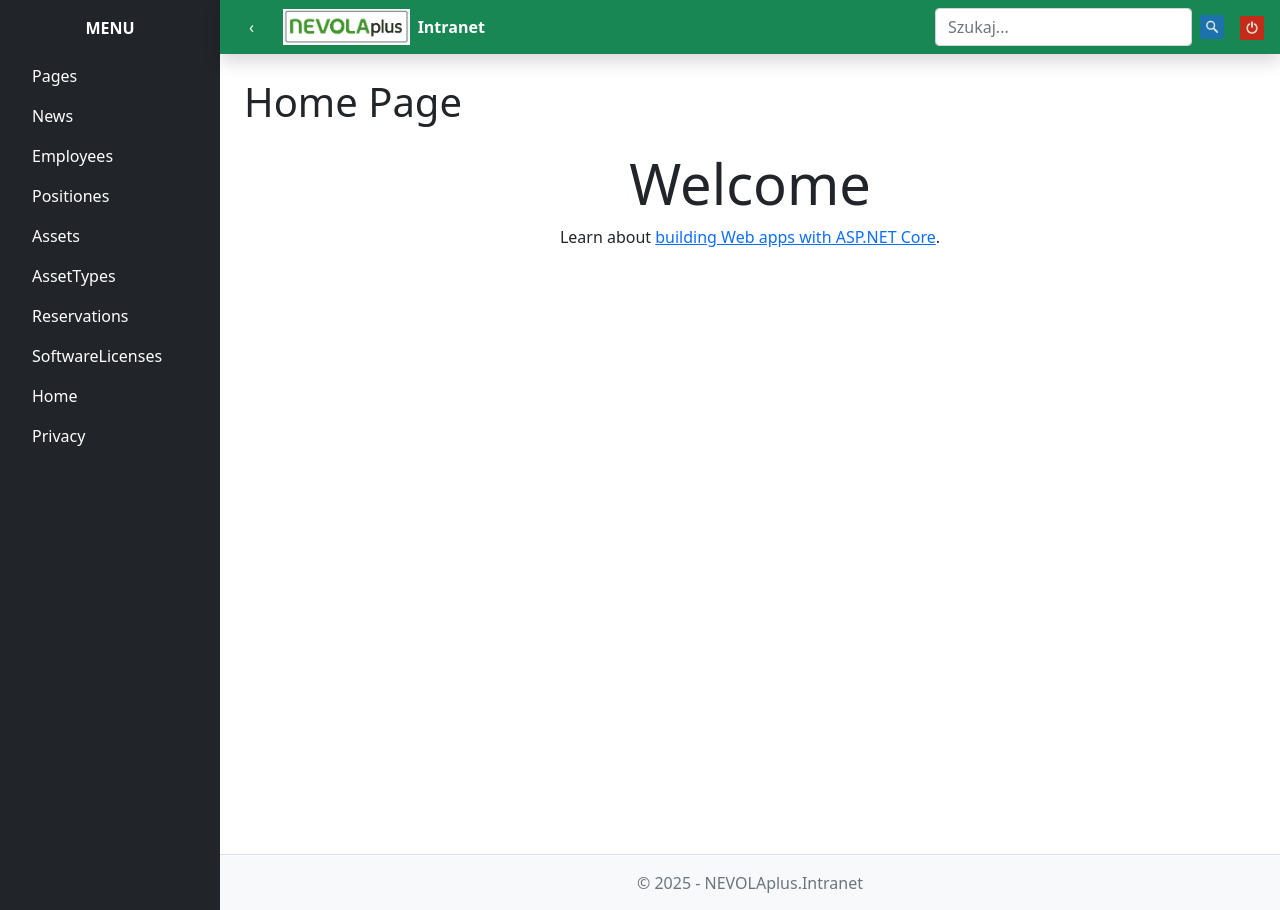
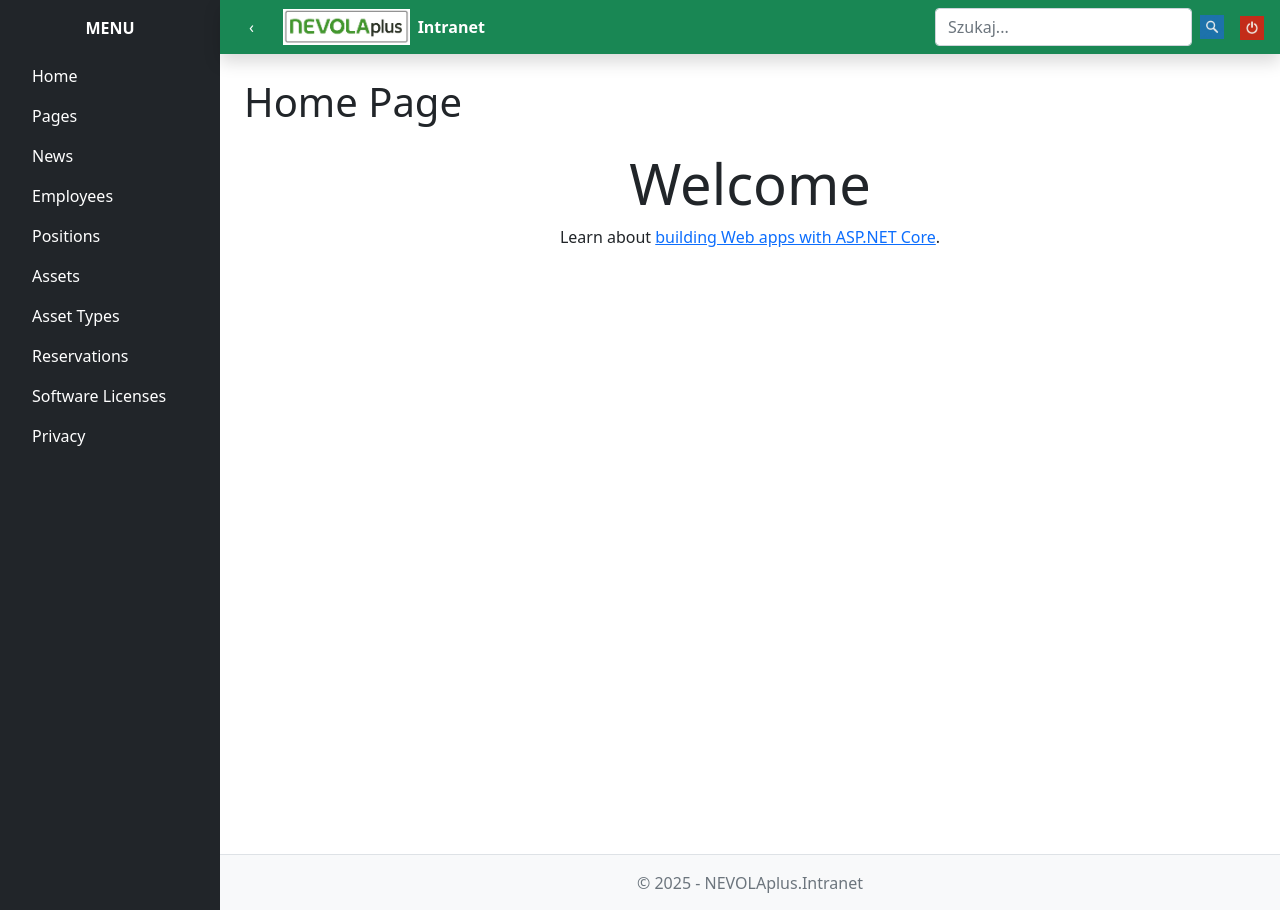
Before and after one commit to MichalGarnuch/NEVOLAplus, an ASP.NET Core app: page / in a window 1280 px wide. Shown: the top 910 px of the page. Run offline with ASP.NET Core 8, Linux system fonts and the light colour scheme.

Commit message:
Layut i schemat tabel ok

```diff
--- a/NEVOLAplus.Intranet/Views/Shared/_Layout.cshtml
+++ b/NEVOLAplus.Intranet/Views/Shared/_Layout.cshtml
@@ -22,18 +22,20 @@
     <div class="bg-dark text-white p-3 d-flex flex-column" style="width: 220px; min-height: 100vh;" id="sidebar">
         <div class="text-center fw-bold mb-3">MENU</div>
         <nav class="nav flex-column nav-pills">
+            <a class="nav-link text-white" asp-controller="Home" asp-action="Index">Home</a>
             <a class="nav-link text-white" asp-controller="Page" asp-action="Index">Pages</a>
             <a class="nav-link text-white" asp-controller="News" asp-action="Index">News</a>
             <a class="nav-link text-white" asp-controller="Employee" asp-action="Index">Employees</a>
-            <a class="nav-link text-white" asp-controller="Position" asp-action="Index">Positiones</a>
+            <a class="nav-link text-white" asp-controller="Position" asp-action="Index">Positions</a>
             <a class="nav-link text-white" asp-controller="Asset" asp-action="Index">Assets</a>
-            <a class="nav-link text-white" asp-controller="AssetType" asp-action="Index">AssetTypes</a>
+            <a class="nav-link text-white" asp-controller="AssetType" asp-action="Index">Asset Types</a>
             <a class="nav-link text-white" asp-controller="Reservation" asp-action="Index">Reservations</a>
-            <a class="nav-link text-white" asp-controller="SoftwareLicense" asp-action="Index">SoftwareLicenses</a>
-            <a class="nav-link text-white" asp-controller="Home" asp-action="Index">Home</a>
+            <a class="nav-link text-white" asp-controller="SoftwareLicense" asp-action="Index">Software Licenses</a>
             <a class="nav-link text-white" asp-controller="Home" asp-action="Privacy">Privacy</a>
         </nav>
+
     </div>
+
 
 
     <!-- Main content -->
@@ -42,8 +44,10 @@
             <div class="d-flex align-items-center w-100">
                 <button class="btn btn-success text-white me-3" onclick="toggleSidebar()" id="toggleBtn">‹</button>
                 <span class="d-flex align-items-center fw-bold">
-                    <img src="/image/Logo.jpg" alt="Logo" height="36" class="me-2" />
-                    Intranet
+                    <a asp-controller="Home" asp-action="Index" class="d-flex align-items-center text-white text-decoration-none">
+                        <img src="/image/Logo.jpg" alt="Logo" height="36" class="me-2" />
+                        Intranet
+                    </a>
                 </span>
                 <form class="d-flex ms-auto align-items-center">
                     <input class="form-control me-2" type="search" placeholder="Szukaj..." />
```
Also changed, not shown: NEVOLAplus.Portal/Views/Shared/_Layout.cshtml (+7 -4 lines).
